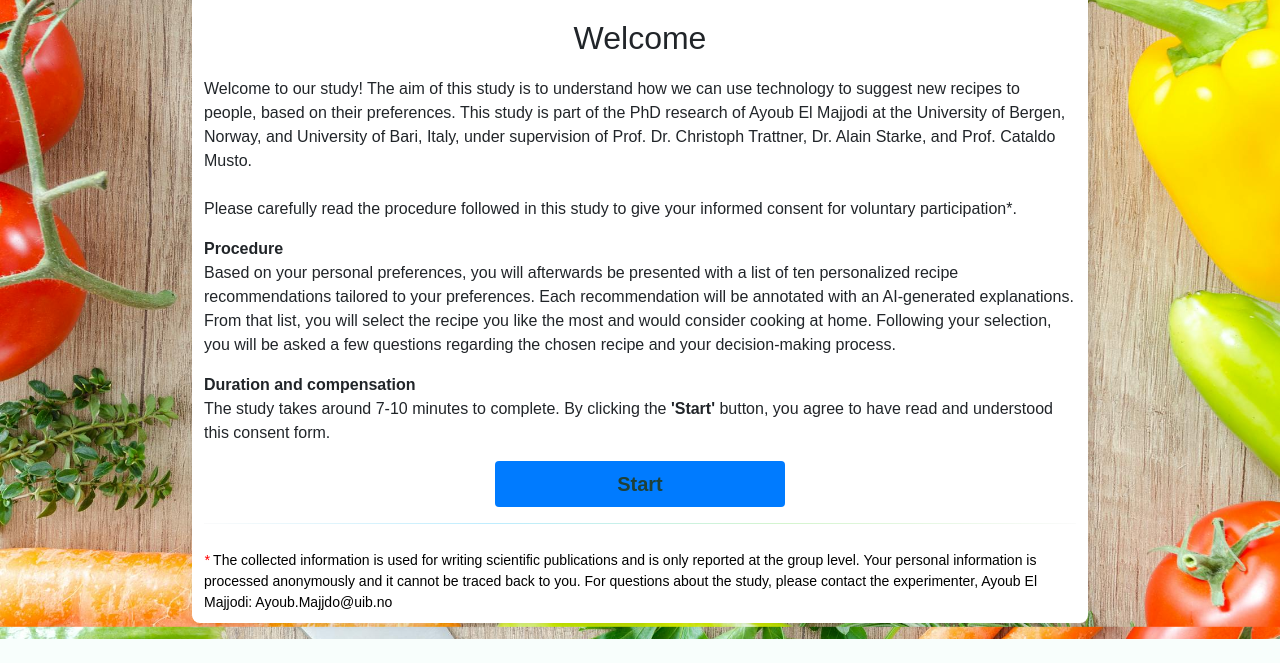
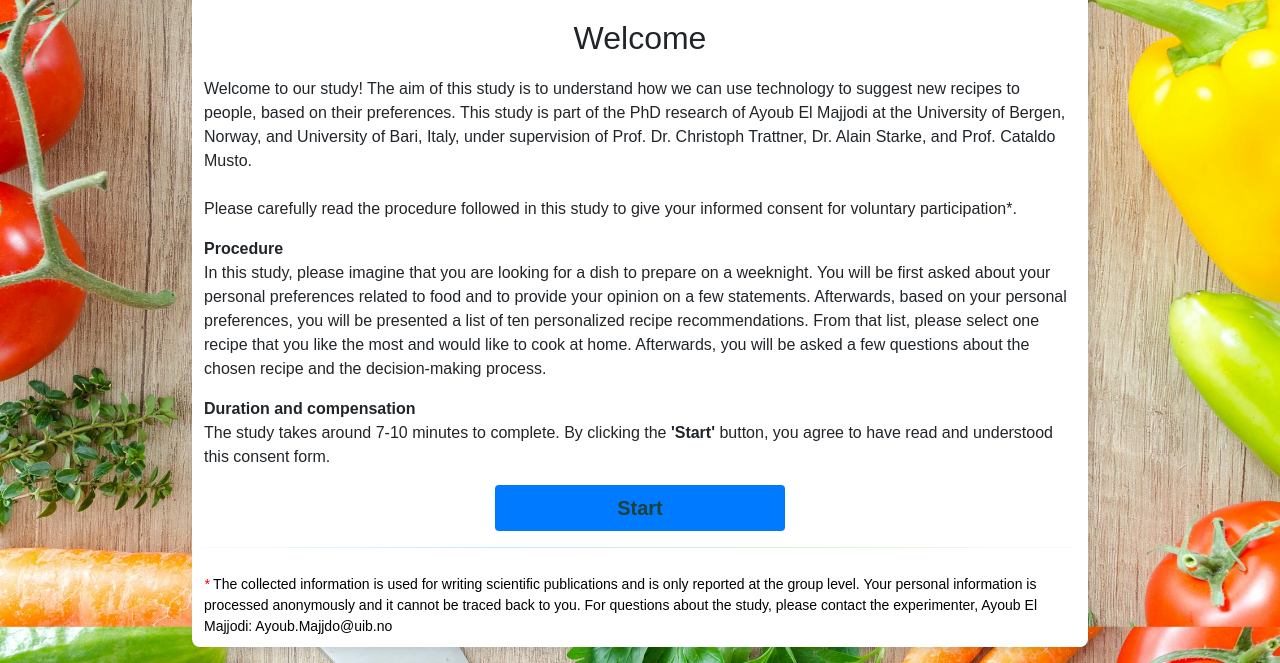
Before and after one commit to ayoubGL/UMAP_25_LLMS_Hash, a Django app: page / in a window 1280 px wide. Shown: the part 221-884 px from the top of the page. Before the commit the page ends 860 px from the top, so only its background shows below. Run offline with Django 3.2, Linux system fonts and the light colour scheme; some libraries are stand-ins or nearby versions; grey boxes are pictures that could not be loaded.

Commit message:
update explanation condi

```diff
--- a/KnowledgeBased_Explanations/Labels_Nudges/forms.py
+++ b/KnowledgeBased_Explanations/Labels_Nudges/forms.py
@@ -84,14 +84,14 @@ class ProfileForm(forms.ModelForm):
         labels = {
 
 
-            'RecipeWebUsage': 'Recipe website usage?',
-            'HomeCook':'Frequency of preparing home-cooked meals?',
-            'CookingExp':'Cooking experience?',
-            'EatingGoals':'What is your eating goals?',
+           'RecipeWebUsage': 'How frequently do you use recipe websites?',
+            'HomeCook':'How frequently do you prepare home-cooked meals?',
+            'CookingExp':'What is you cooking experience level?',
+            'EatingGoals':'Do you have any weight-related eating goals?',
             'Depression':'To what extent are you feeling depressed?',
             'PhysicalActivity':'How much physical activity do you do in a week?',
-            'SleepHours' : 'How many hours of sleep do you usually get?',
-            'CookingTime':'The time I have  available for cooking'
+            'SleepHours' : 'How many hours of sleep do you usually get each night?',
+            'CookingTime':'How much time do you typically have available for cooking?'
         }
 
 
@@ -168,11 +168,11 @@ class ChoiceEvaluationForm(forms.ModelForm):
             'many_actions':'Many actions were required to use the system',
 
             # hashtag eval
-            'understandability': 'The explanations are understandable ',
-            'satisfaction': 'The explanations help to increase my satisfaction with the recommender system',
-            'effectiveness': 'The explanations help me to understand to which extent the recommended recipe meets my preferences',
-            'nudge_eval': 'The explanations help me understand the healthiness of the recipes',
-            'persuasiveness':  'The explanations help me to make the final recipe choice'
+            'understandability': 'The explanations were easy to understand',
+            'satisfaction': 'The explanations made it easier to use the system',
+            'effectiveness': 'The explanations helped me to understand whether the recommended recipes fitted my preferences',
+            'nudge_eval': 'The explanations helped me to choose a recipe',
+            'persuasiveness':  'The explanations helped me to understand the healthiness of each recipe'
 
 
 
--- a/KnowledgeBased_Explanations/templates/Labels_Nudges/ProfileBuilder.html
+++ b/KnowledgeBased_Explanations/templates/Labels_Nudges/ProfileBuilder.html
@@ -229,8 +229,8 @@
             <h4 style="font-size: 20px;
         font-weight: 350;
         line-height: 30px;
-        font-style: bold; margin-top: 10px;">Please answer the questions below about your food preferences. You will
-                receive personalized recipe recommendation that better matches your profile.</h4>
+        font-style: bold; margin-top: 10px;">	Please answer the following questions about your food preferences. Your responses will be processed anonymously and cannot be traced back to you.
+         Based on your profile, you will receive personalized recipe recommendations tailored to your preferences.</h4>
 
         </div>
         <hr style="  border: 0;
--- a/KnowledgeBased_Explanations/templates/Labels_Nudges/homes.html
+++ b/KnowledgeBased_Explanations/templates/Labels_Nudges/homes.html
@@ -136,7 +136,7 @@
     </p>
     <b>Procedure</b>
     <br>
-Based on your personal preferences, you will afterwards be presented with a list of ten personalized recipe recommendations tailored to your preferences. Each recommendation will be annotated with  an AI-generated explanations. From that list, you will select the recipe you like the most and would consider cooking at home. Following your selection, you will be asked a few questions regarding the chosen recipe and your decision-making process.
+    In this study, please imagine that you are looking for a dish to prepare on a weeknight. You will be first asked about your personal preferences related to food and to provide your opinion on a few statements. Afterwards, based on your personal preferences, you will be presented a list of ten personalized recipe recommendations. From that list, please select one recipe that you like the most and would like to cook at home. Afterwards, you will be asked a few questions about the chosen recipe and the decision-making process.
     </p>
     <b>Duration and compensation</b>
     <p>The study takes around 7-10 minutes to complete. By clicking the <b>'Start'</b>
```
Also changed, not shown: KnowledgeBased_Explanations/templates/Labels_Nudges/choice_evaluation.html (+4 -4 lines), 2 other files.
